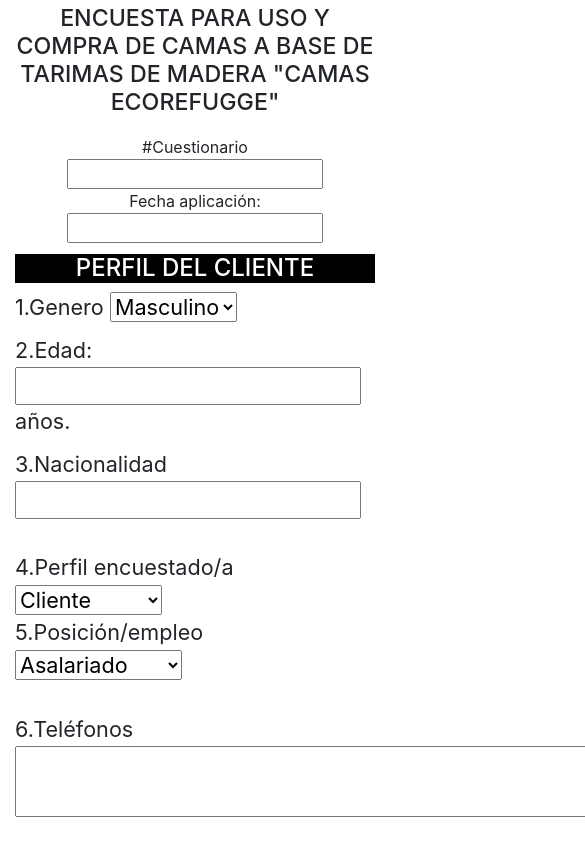
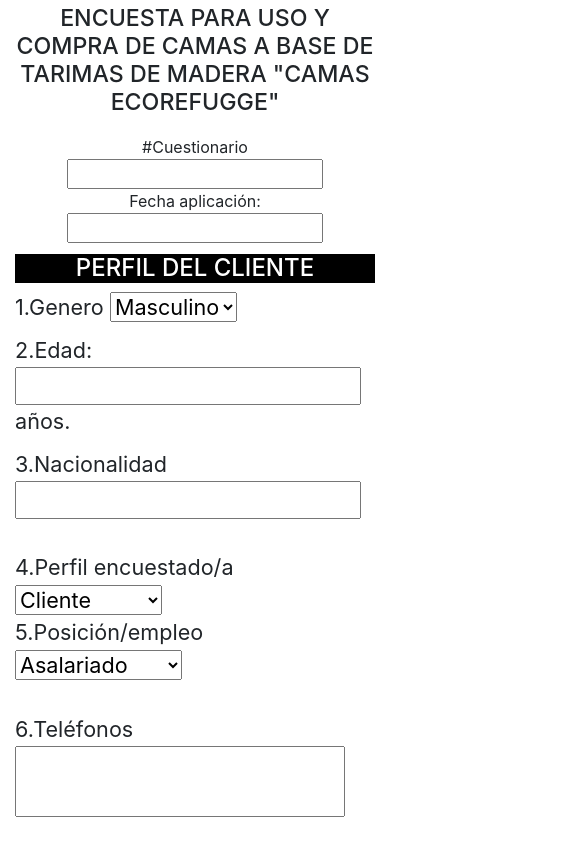
Before and after one commit to JMVice/JMVice.github.io, a plain HTML site: page FormularioRet/index.html in a window 390 px wide. Shown: the part 183-1029 px from the top of the page, 585 px wide, since content can reach past the window. Drawn offline with nearby package versions, Linux system fonts and the light colour scheme.

Commit message:
Text area fixes

```diff
--- a/FormularioRet/CSS/MainStyle.css
+++ b/FormularioRet/CSS/MainStyle.css
@@ -31,6 +31,8 @@
     margin-bottom: 1%;
 }
 
+
+
 @media only screen and (min-width: 991px) {
 
 }
@@ -63,3 +65,9 @@
     }
 
 }
+
+@media only screen and (max-width: 442px) {
+    textarea{
+        width: 330px;
+    }
+}
```
